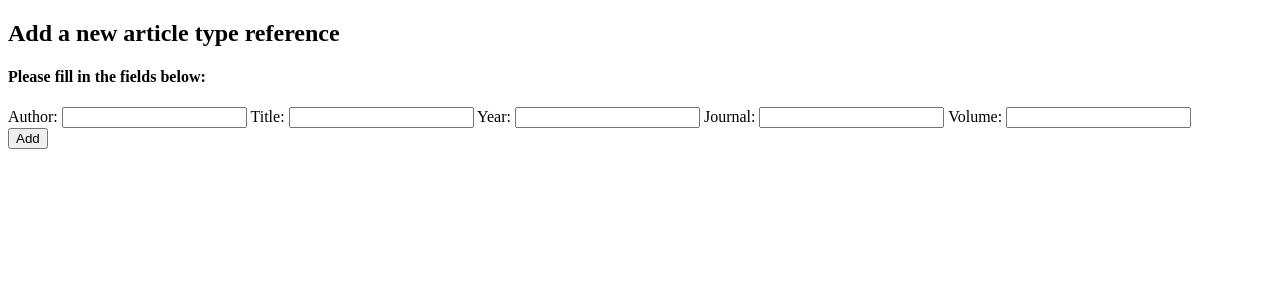
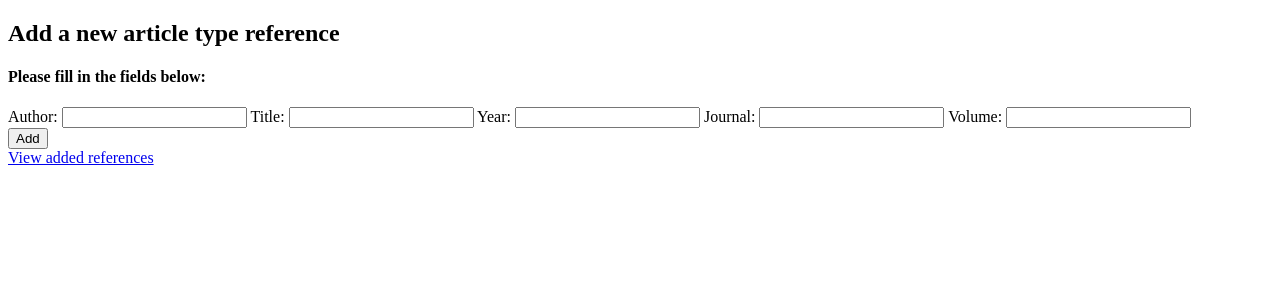
Before and after one commit to t0ffe/OhTu-miniprojekti, a Flask app: page /new_reference in a window 1280 px wide. Shown: the top 300 px of the page. Run offline with Flask 3, Linux system fonts and the light colour scheme.

Commit message:
Add file view_references.html for new page

```diff
--- a/src/templates/new_reference.html
+++ b/src/templates/new_reference.html
@@ -40,4 +40,8 @@ References app
   </button>
 </form>
 
+<div>
+  <a href="/new_reference">View added references</a>
+</div>
+
 {% endblock %}
```
Also changed, not shown: src/templates/view_references.html (added).
